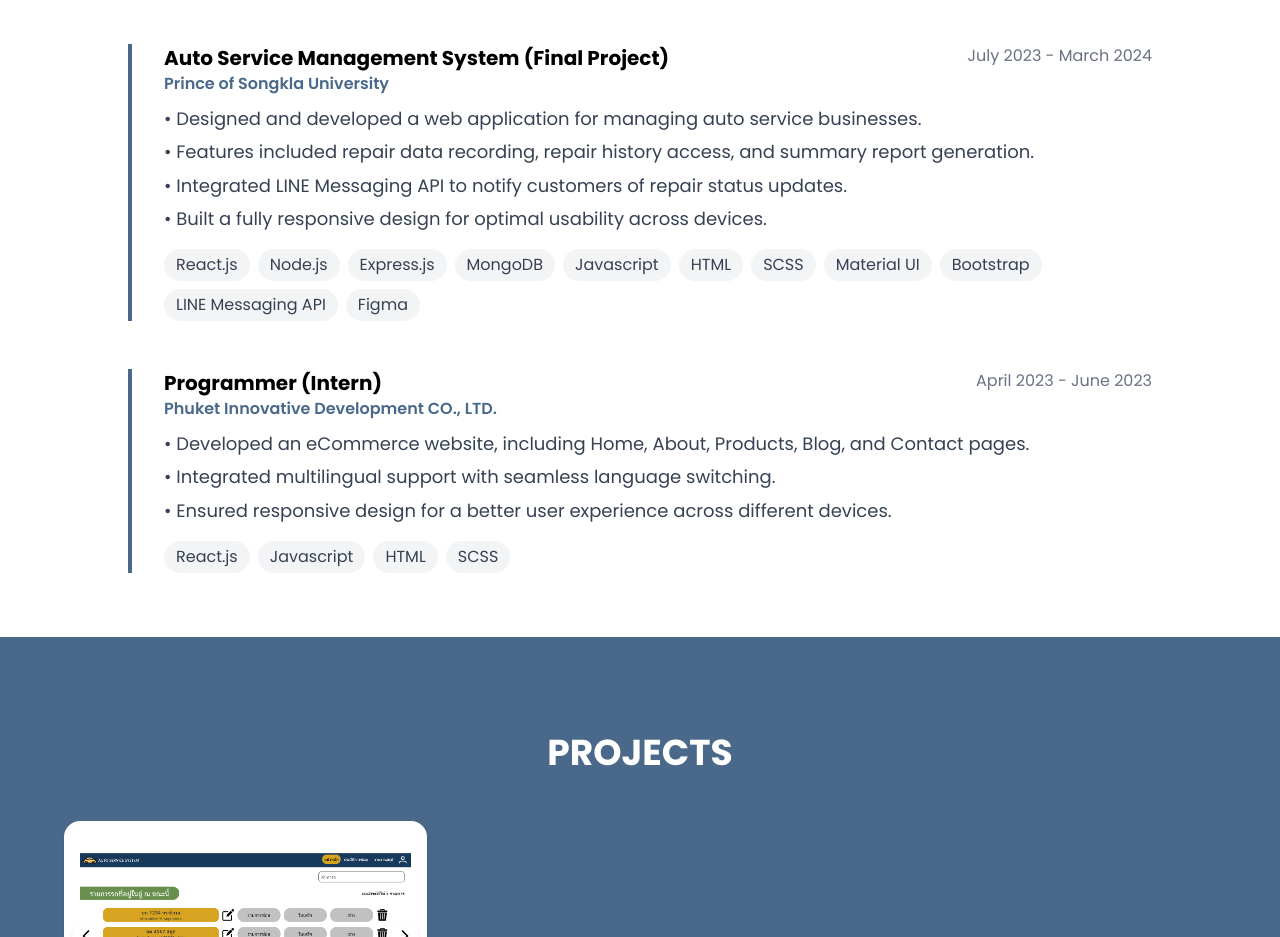
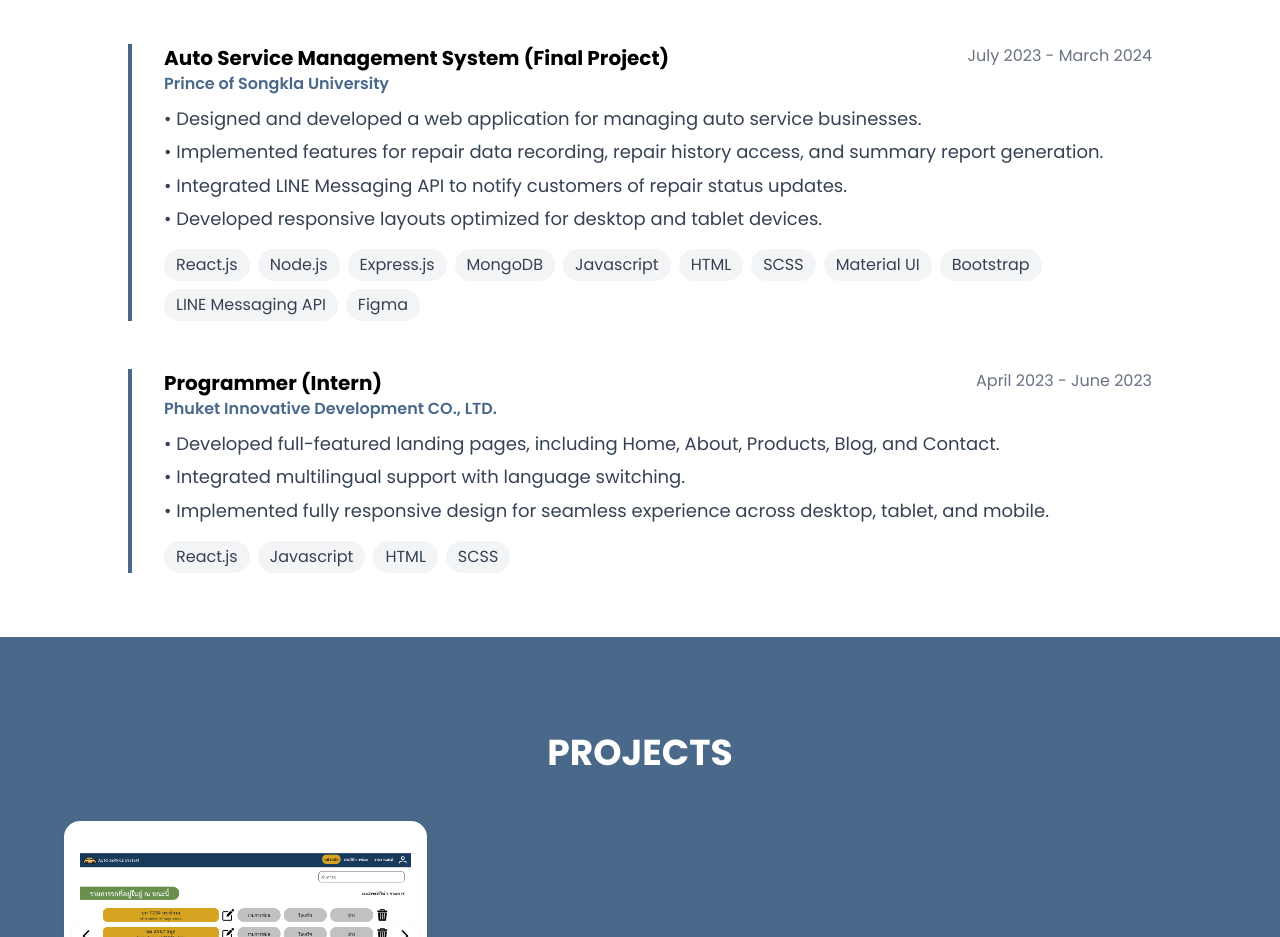
Before and after one commit to ZulfaBueraheng/portfolio, a React (Vite) app: page / in a window 1280 px wide. Shown: the part 1780-2717 px from the top of the page. Built offline with nearby package versions, Linux system fonts and the light colour scheme.

Commit message:
update Exp

```diff
--- a/src/components/Experience.jsx
+++ b/src/components/Experience.jsx
@@ -5,9 +5,9 @@
     date: "July 2023 - March 2024",
     description: [
       "Designed and developed a web application for managing auto service businesses.",
-      "Features included repair data recording, repair history access, and summary report generation.",
+      "Implemented features for repair data recording, repair history access, and summary report generation.",
       "Integrated LINE Messaging API to notify customers of repair status updates.",
-      "Built a fully responsive design for optimal usability across devices.",
+      "Developed responsive layouts optimized for desktop and tablet devices.",
     ],
     tech: [
       "React.js",
@@ -28,9 +28,9 @@
     company: "Phuket Innovative Development CO., LTD.",
     date: "April 2023 - June 2023",
     description: [
-      "Developed an eCommerce website, including Home, About, Products, Blog, and Contact pages.",
-      "Integrated multilingual support with seamless language switching.",
-      "Ensured responsive design for a better user experience across different devices.",
+      "Developed full-featured landing pages, including Home, About, Products, Blog, and Contact.",
+      "Integrated multilingual support with language switching.",
+      "Implemented fully responsive design for seamless experience across desktop, tablet, and mobile.",
     ],
     tech: ["React.js", "Javascript", "HTML", "SCSS"],
   },
```
